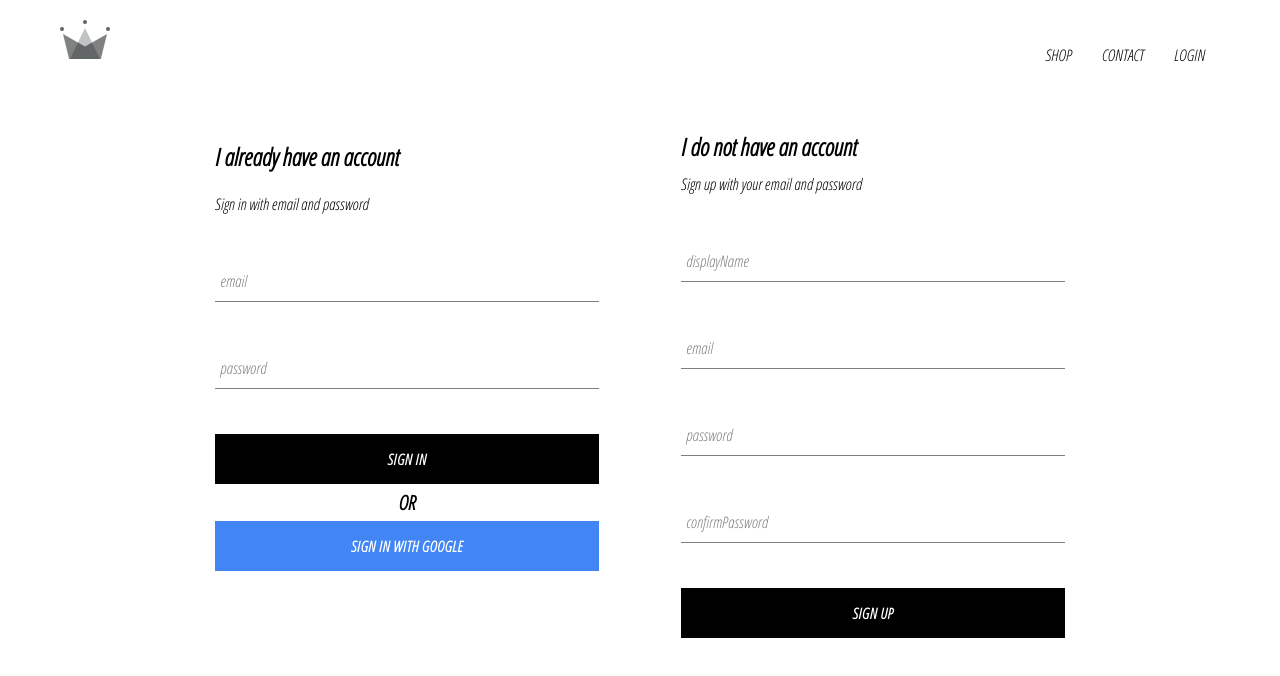
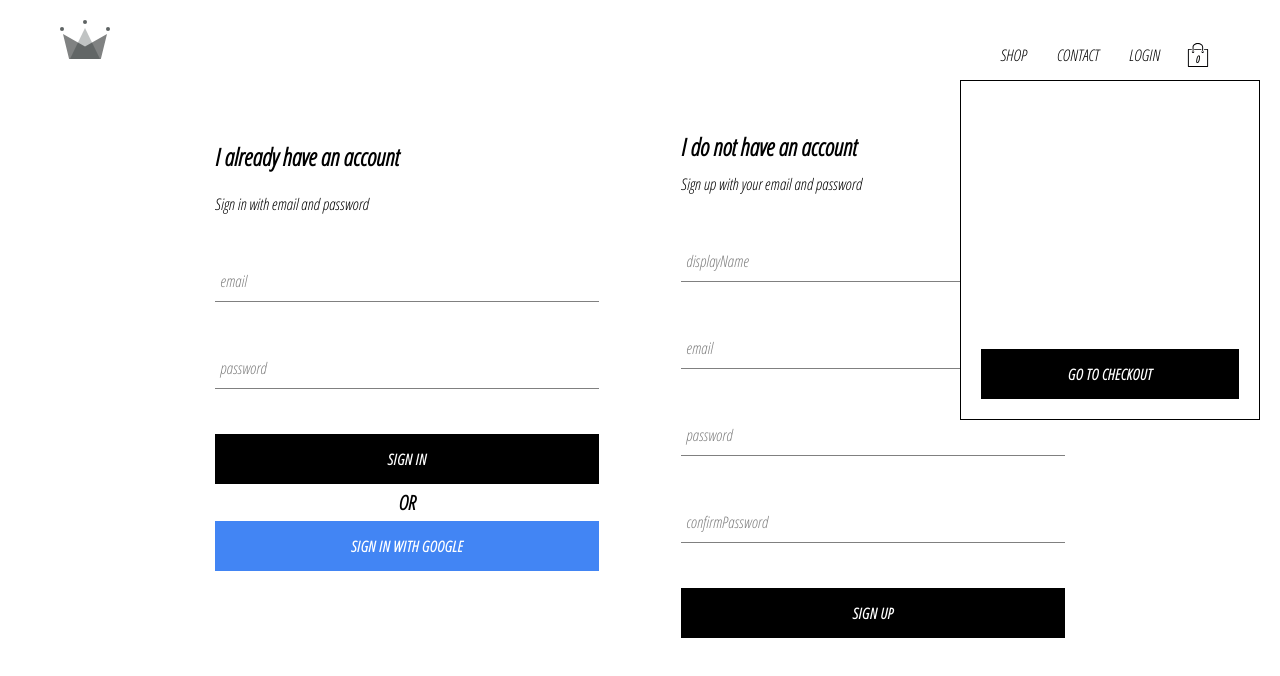
Before and after one commit to ulvi199517/crown-clothing, a React (Create React App) app: page /signin in a window 1280 px wide. Shown: the top 676 px of the page. Built offline with nearby package versions, Linux system fonts and the light colour scheme; no server answers.

Commit message:
created cart icon and cart-dropdown components

```diff
--- /dev/null
+++ b/src/components/cart-dropdown/cart-dropdown.component.jsx
@@ -0,0 +1,13 @@
+import React from "react";
+import './cart-dropdown.styles.scss';
+import CustomButton from '../custom-button/custom-button.component';
+
+const CartDropdown = () => (
+    <div className='cart-dropdown'>
+        <div className='cart-items'>
+
+        </div>
+        <CustomButton>GO TO CHECKOUT</CustomButton>
+    </div>
+);
+export default CartDropdown;
--- /dev/null
+++ b/src/components/cart-dropdown/cart-dropdown.styles.scss
@@ -0,0 +1,25 @@
+.cart-dropdown {
+    position: absolute;
+    width: 300px;
+    height: 340px;
+    display: flex;
+    flex-direction: column;
+    padding: 20px;
+    border: 1px solid black;
+    background-color: white;
+    top: 80px;
+    right: 20px;
+    z-index: 5;
+
+    .cart-items {
+        height: 240px;
+        display: flex;
+        flex-direction: column;
+        overflow: scroll;
+    }
+
+    button {
+        margin-top: auto;
+    }
+
+}
--- /dev/null
+++ b/src/components/cart-icon/cart-icon.component.jsx
@@ -0,0 +1,11 @@
+import React from "react";
+import './cart-icon.styles.scss';
+import {ReactComponent as ShoppingIcon} from '../../assets/shopping-bag.svg';
+
+const CartIcon = () => (
+    <div className='cart-icon'>
+        <ShoppingIcon className='shopping-icon' />
+        <span className='item-count'>0</span>
+    </div>
+);
+export default CartIcon;
--- /dev/null
+++ b/src/components/cart-icon/cart-icon.styles.scss
@@ -0,0 +1,21 @@
+.cart-icon {
+    width: 45px;
+    height: 45px;
+    position: relative;
+    display: flex;
+    align-items: center;
+    justify-content: center;
+    cursor: pointer;
+
+    .shopping-icon {
+        width: 24px;
+        height: 24px;
+    }
+
+    .item-count {
+        position: absolute;
+        font-size: 10px;
+        font-weight: bold;
+        bottom: 12px;
+    }
+}
--- a/src/components/header/header.component.jsx
+++ b/src/components/header/header.component.jsx
@@ -4,6 +4,8 @@
 import {ReactComponent as Logo} from '../../assets/crown.svg';
 import {auth} from '../../firebase/firebase.utils';
 import {connect} from 'react-redux';
+import CartIcon from '../cart-icon/cart-icon.component';
+import CartDropdown from "../cart-dropdown/cart-dropdown.component";
 
 
 const Header = ({currentUser}) => (
@@ -23,7 +25,9 @@
                 ? <div className='option' onClick={() => auth.signOut()}>SIGN OUT</div>
                 : <Link className='option' to='/signin'> LOGIN </Link>
             }
+            <CartIcon/>
         </div>
+            <CartDropdown/>
     </div>
 );
 const mapStateToProps = state => ({
```
Also changed, not shown: src/assets/shopping-bag.svg (added), src/redux/cart/cart.actions.js (added), src/redux/cart/cart.reducer.js (added), src/redux/cart/cart.types.js (added).
